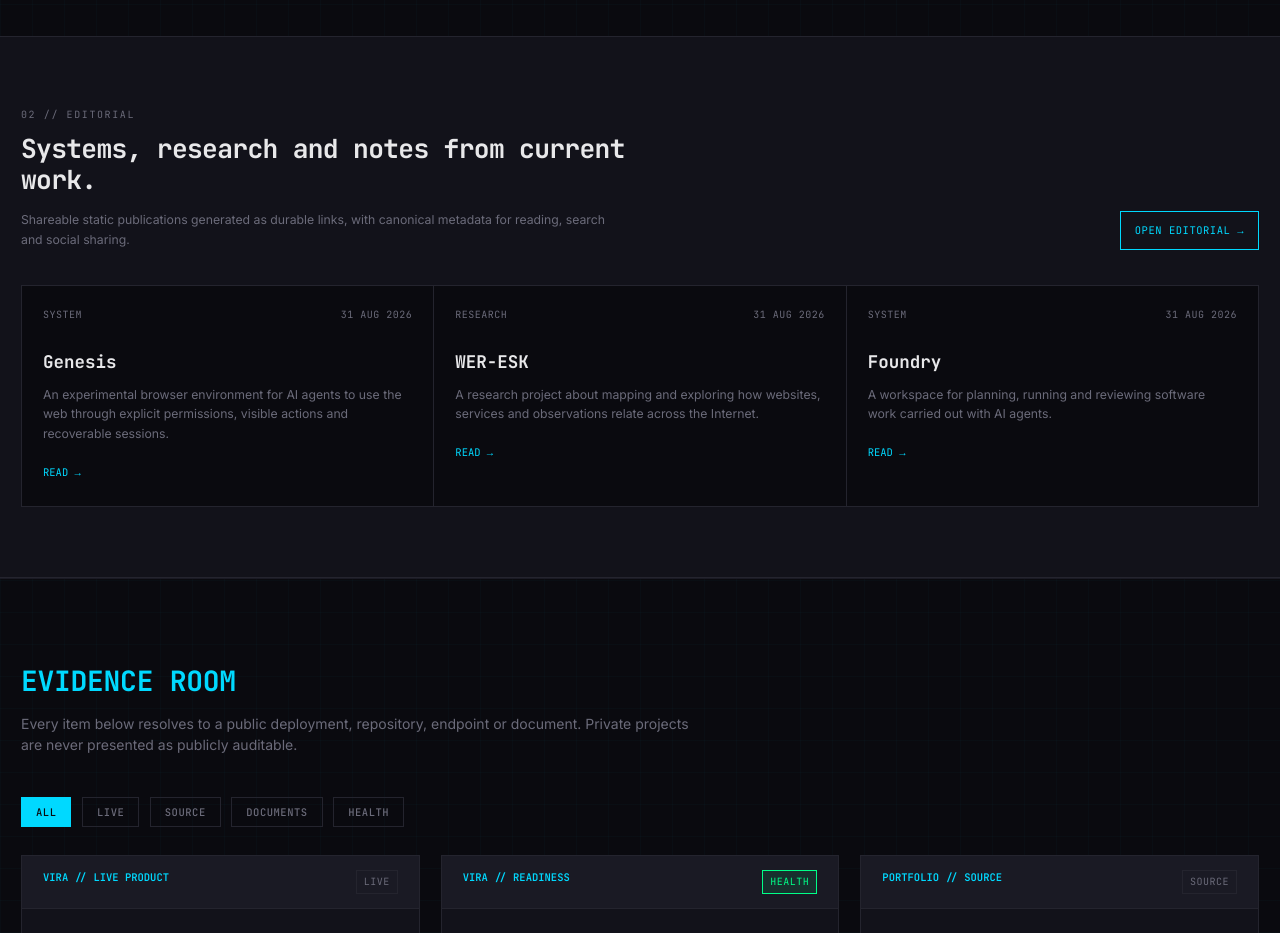
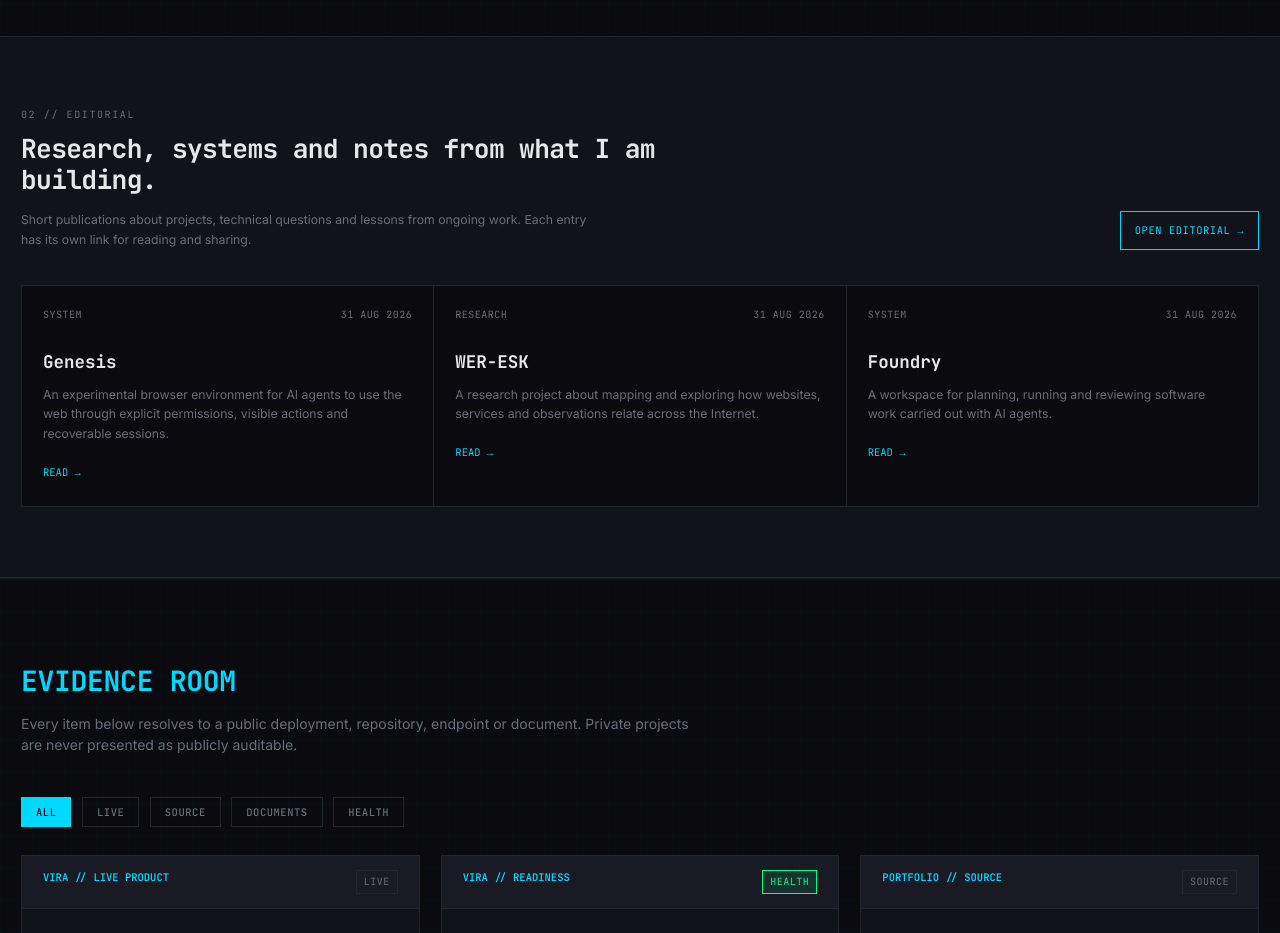
Before and after one commit to 4LFR3Dv1/Portfolio, a React (Vite) app: page / in a window 1280 px wide. Shown: the part 3580-4513 px from the top of the page. Built offline with nearby package versions, Linux system fonts and the light colour scheme.

Commit message:
Editorial: simplify public-facing section copy

```diff
--- a/src/app/components/editorial-section.tsx
+++ b/src/app/components/editorial-section.tsx
@@ -14,12 +14,12 @@ export function EditorialSection() {
               02 // EDITORIAL
             </div>
             <h2 className="max-w-3xl font-mono text-2xl font-bold tracking-tight text-[var(--terminal-text)] lg:text-3xl">
-              {isEnglish ? 'Systems, research and notes from current work.' : 'Sistemas, pesquisas e notas do trabalho atual.'}
+              {isEnglish ? 'Research, systems and notes from what I am building.' : 'Pesquisas, sistemas e notas sobre o que estou construindo.'}
             </h2>
             <p className="mt-4 max-w-2xl text-sm leading-relaxed text-[var(--terminal-muted)]">
               {isEnglish
-                ? 'Shareable static publications generated as durable links, with canonical metadata for reading, search and social sharing.'
-                : 'Publicações estáticas compartilháveis, geradas como links duráveis com metadata canônica para leitura, busca e compartilhamento social.'}
+                ? 'Short publications about projects, technical questions and lessons from ongoing work. Each entry has its own link for reading and sharing.'
+                : 'Publicações curtas sobre projetos, questões técnicas e aprendizados do trabalho em andamento. Cada texto tem seu próprio link para leitura e compartilhamento.'}
             </p>
           </div>
           <a
@@ -47,7 +47,7 @@ export function EditorialSection() {
                   {publication.title}
                 </h3>
                 <p className="mt-3 text-sm leading-relaxed text-[var(--terminal-muted)]">{copy.summary}</p>
-                <div className="mt-6 font-mono text-xs text-[var(--electric-blue)]">READ →</div>
+                <div className="mt-6 font-mono text-xs text-[var(--electric-blue)]">{isEnglish ? 'READ →' : 'LER →'}</div>
               </a>
             );
           })}
```
